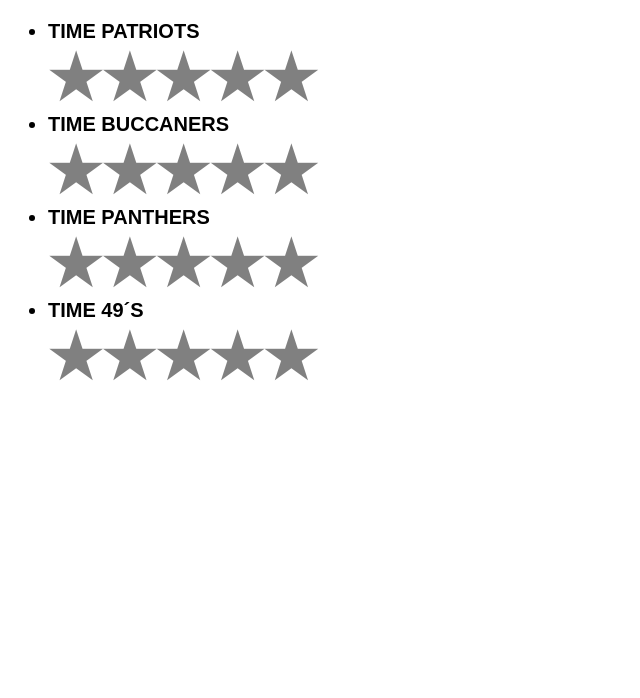
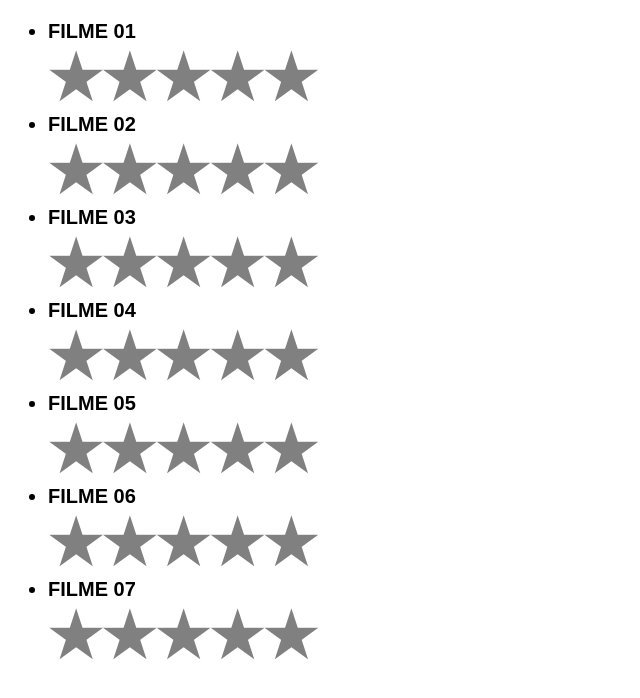
Before and after one commit to brenocmjesus/EstrlinhaRating, a plain HTML site: page index.html in a window 1280 px wide. Shown: the whole page, without its empty margins (0-640 px from the left). Drawn offline with Linux system fonts and the light colour scheme.

Commit message:
Update index.html

```diff
--- a/index.html
+++ b/index.html
@@ -8,13 +8,30 @@
     <title>Rating ShadowDOM</title>
 </head>
 <body>
+    <header>
 
-    <ul>
-        <li>time Patriots<star-rater data-rating="0"></star-rater></li>
-        <li>time Buccaners<star-rater data-rating="0"></star-rater></li>
-        <li>time Panthers<star-rater data-rating="0"></star-rater></li>
-        <li>time 49´s<star-rater data-rating="0"></star-rater></li>
-    </ul>
-<script src="./StarRater.js"> </script>
+    </header>
+    <div >
+        <form class="backstar">
+            <ul>
+                <li>Filme 01<star-rater data-rating="0"></star-rater>
+                </li>
+                <li>Filme 02<star-rater data-rating="0"></star-rater>
+                </li>
+                <li>Filme 03<star-rater data-rating="0"></star-rater>
+                </li>
+                <li>Filme 04<star-rater data-rating="0"></star-rater>
+                </li>
+                <li>Filme 05<star-rater data-rating="0"></star-rater>
+                </li>
+                <li>Filme 06<star-rater data-rating="0"></star-rater>
+                </li>
+                <li>Filme 07<star-rater data-rating="0"></star-rater>
+                </li>
+            </ul>
+        </form>
+    </div>
+    <script src="./StarRater.js"> </script>
 </body>
+
 </html>
```
